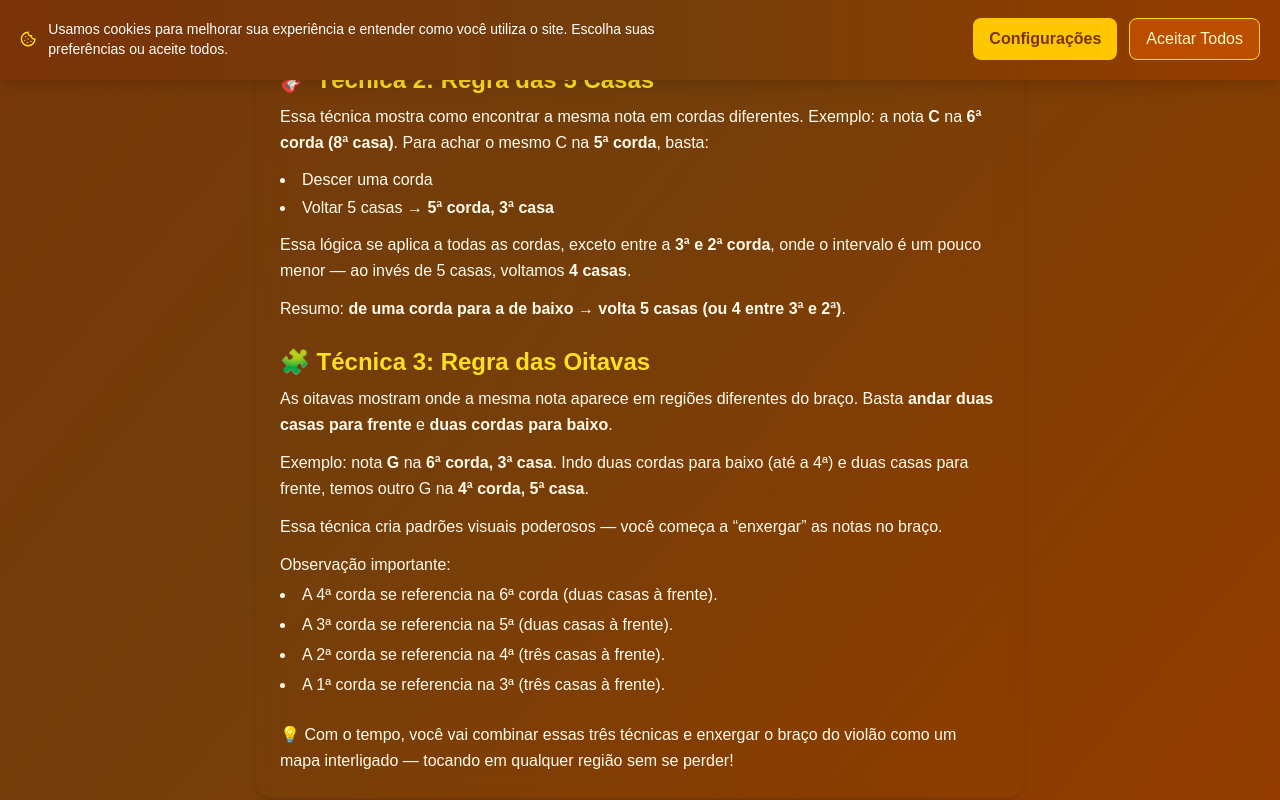
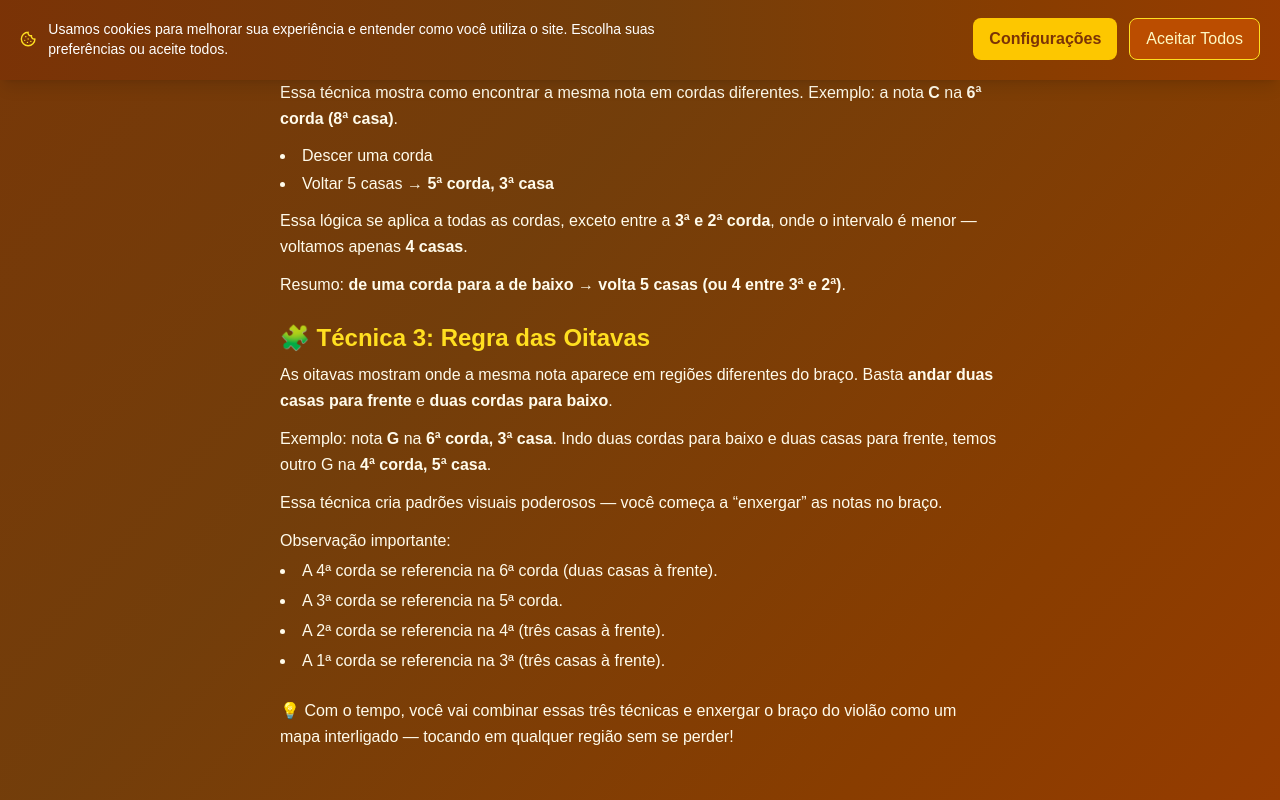
Before and after one commit to robsonalbuquerquedev/learningguitar, a Next.js app: page /memorizar-todas-as-notas in a window 1280 px wide. Shown: the part 720-1520 px from the top of the page. Built offline with nearby package versions, Linux system fonts and the light colour scheme.

Commit message:
update: atualizar rota memorizar-todas-as-notas

```diff
--- a/src/app/memorizar-todas-as-notas/page.tsx
+++ b/src/app/memorizar-todas-as-notas/page.tsx
@@ -1,25 +1,50 @@
-"use client";
+import type { Metadata } from "next";
 
-import { motion } from "framer-motion";
+export const metadata: Metadata = {
+    title: {
+        absolute: "Memorizar Todas as Notas no Violão | Guia Prático e Eficiente"
+    },
+    description:
+        "Aprenda técnicas simples e poderosas para memorizar todas as notas no braço do violão. Use escalas, oitavas e padrões visuais para dominar o instrumento em qualquer região do braço.",
+    keywords: [
+        "notas no violão",
+        "memorizar notas violão",
+        "braço do violão",
+        "todas as notas violão",
+        "mapa do braço violão",
+        "localização das notas",
+        "aprender violão iniciante",
+        "técnicas de violão"
+    ],
+    alternates: {
+        canonical: "https://aprenderviolaoonline.com.br/memorizar-todas-as-notas"
+    },
+    openGraph: {
+        title: "Memorizar Todas as Notas no Violão | Guia Completo",
+        description:
+            "Domine todas as notas no braço do violão com técnicas práticas: escala horizontal, regra das 5 casas e oitavas. Ideal para iniciantes e intermediários.",
+        url: "https://aprenderviolaoonline.com.br/memorizar-todas-as-notas",
+        images: ["/og-image.png"]
+    }
+};
 
 export default function MemorizarTodasAsNotas() {
     return (
         <main className="min-h-screen bg-gradient-to-br from-amber-900 via-yellow-900 to-amber-800 text-amber-50 py-20 px-6">
-            <motion.section
-                className="max-w-3xl mx-auto p-6 backdrop-blur-md rounded-2xl shadow-md mt-6"
-                initial={{ opacity: 0, y: 20 }}
-                animate={{ opacity: 1, y: 0 }}
-                transition={{ duration: 0.6 }}
-            >
+            <section className="max-w-3xl mx-auto p-6 animate-fadeSlide">
+
+                {/* TÍTULO */}
                 <h1 className="text-3xl font-bold mb-4 text-yellow-300 text-center">
                     Memorizar Todas as Notas no Violão 🎸
                 </h1>
 
+                {/* INTRODUÇÃO */}
                 <p className="text-lg leading-relaxed mb-4">
                     Saber onde cada nota está no braço do violão é o segredo para tocar com liberdade.
                     Vamos ver três técnicas práticas que ajudam você a dominar todas as notas do instrumento.
                 </p>
 
+                {/* TÉCNICA 1 */}
                 <h2 className="text-2xl font-semibold mt-6 mb-2 text-yellow-300">
                     🎯 Técnica 1: Escala na Horizontal
                 </h2>
@@ -44,13 +69,13 @@ export default function MemorizarTodasAsNotas() {
                     percebendo que <strong>1 tom equivale a 2 casas</strong> e <strong>meio tom a 1 casa</strong>.
                 </p>
 
+                {/* TÉCNICA 2 */}
                 <h2 className="text-2xl font-semibold mt-6 mb-2 text-yellow-300">
                     🎸 Técnica 2: Regra das 5 Casas
                 </h2>
                 <p className="leading-relaxed mb-3">
                     Essa técnica mostra como encontrar a mesma nota em cordas diferentes.
                     Exemplo: a nota <strong>C</strong> na <strong>6ª corda (8ª casa)</strong>.
-                    Para achar o mesmo C na <strong>5ª corda</strong>, basta:
                 </p>
 
                 <ul className="list-disc list-inside space-y-1 mb-3">
@@ -60,13 +85,14 @@ export default function MemorizarTodasAsNotas() {
 
                 <p className="leading-relaxed mb-3">
                     Essa lógica se aplica a todas as cordas, exceto entre a <strong>3ª e 2ª corda</strong>,
-                    onde o intervalo é um pouco menor — ao invés de 5 casas, voltamos <strong>4 casas</strong>.
+                    onde o intervalo é menor — voltamos apenas <strong>4 casas</strong>.
                 </p>
 
                 <p className="leading-relaxed mb-4">
                     Resumo: <strong>de uma corda para a de baixo → volta 5 casas (ou 4 entre 3ª e 2ª)</strong>.
                 </p>
 
+                {/* TÉCNICA 3 */}
                 <h2 className="text-2xl font-semibold mt-6 mb-2 text-yellow-300">
                     🧩 Técnica 3: Regra das Oitavas
                 </h2>
@@ -77,7 +103,7 @@ export default function MemorizarTodasAsNotas() {
 
                 <p className="leading-relaxed mb-3">
                     Exemplo: nota <strong>G</strong> na <strong>6ª corda, 3ª casa</strong>.
-                    Indo duas cordas para baixo (até a 4ª) e duas casas para frente, temos outro G
+                    Indo duas cordas para baixo e duas casas para frente, temos outro G
                     na <strong>4ª corda, 5ª casa</strong>.
                 </p>
 
@@ -89,7 +115,7 @@ export default function MemorizarTodasAsNotas() {
                     Observação importante:
                     <ul className="list-disc list-inside space-y-1 mt-1">
                         <li>A 4ª corda se referencia na 6ª corda (duas casas à frente).</li>
-                        <li>A 3ª corda se referencia na 5ª (duas casas à frente).</li>
+                        <li>A 3ª corda se referencia na 5ª corda.</li>
                         <li>A 2ª corda se referencia na 4ª (três casas à frente).</li>
                         <li>A 1ª corda se referencia na 3ª (três casas à frente).</li>
                     </ul>
@@ -99,7 +125,7 @@ export default function MemorizarTodasAsNotas() {
                     💡 Com o tempo, você vai combinar essas três técnicas e enxergar o braço do violão
                     como um mapa interligado — tocando em qualquer região sem se perder!
                 </p>
-            </motion.section>
+            </section>
         </main>
     );
 }
```
